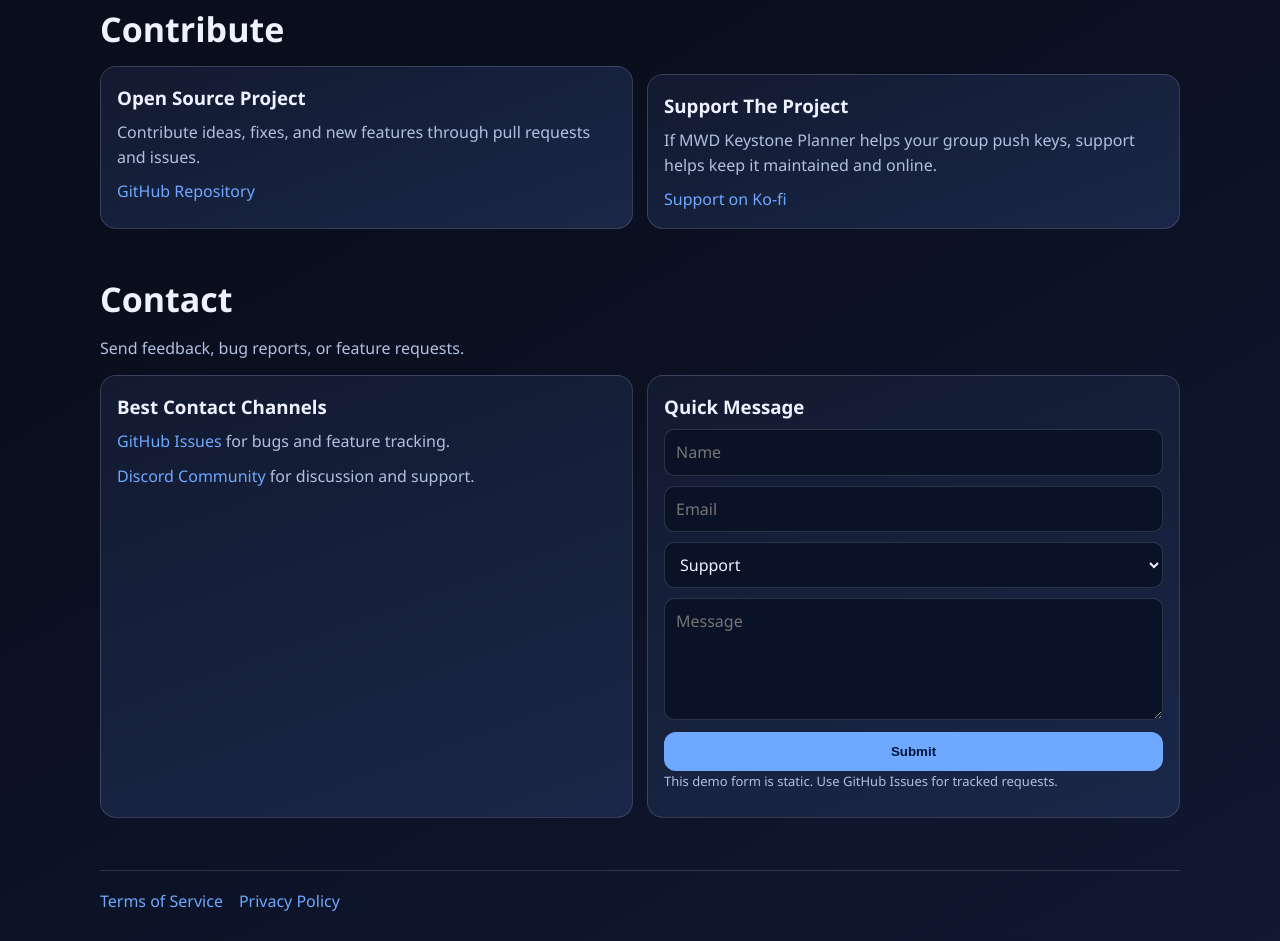
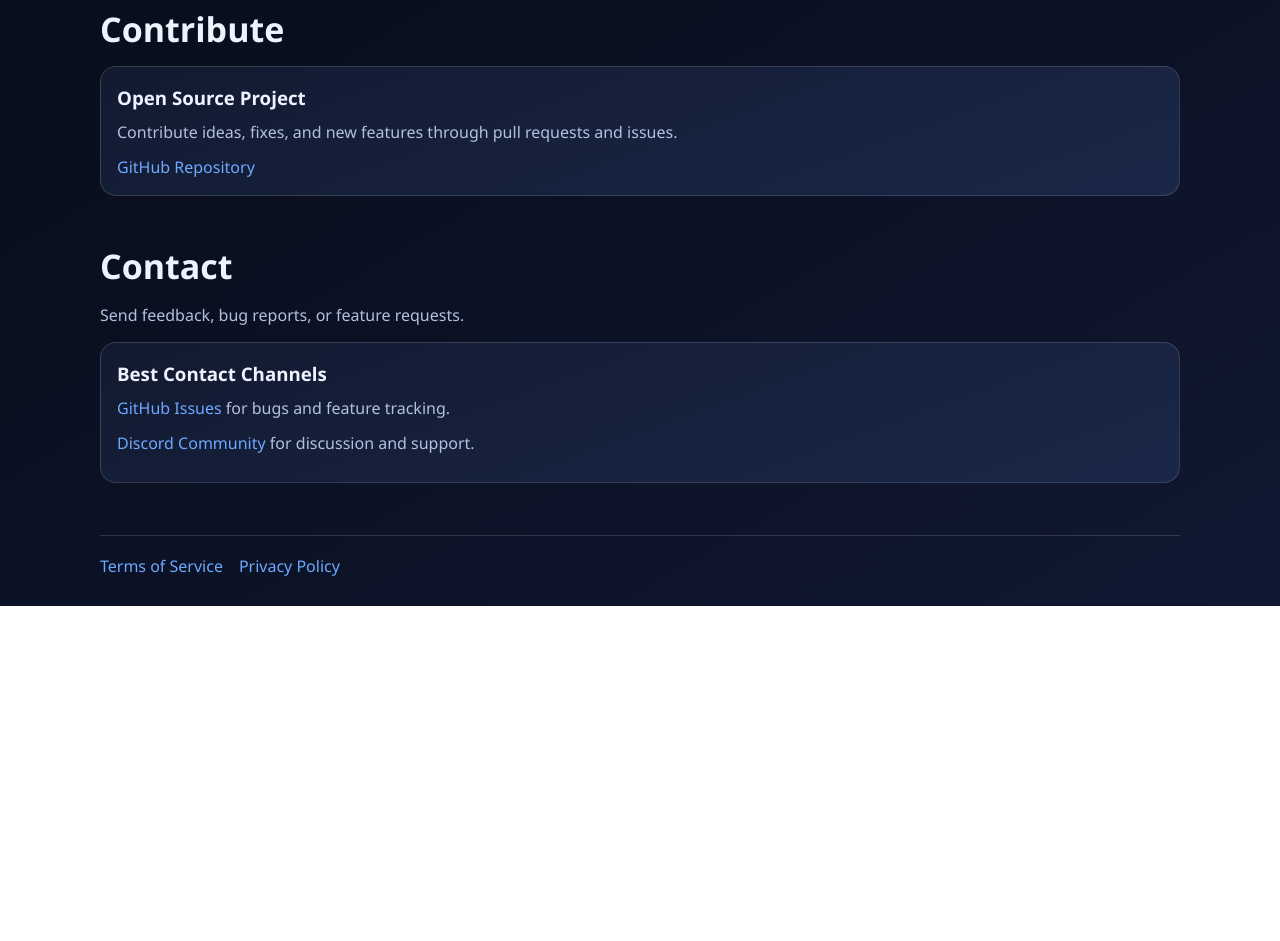
Before and after one commit to tobytuuby/MWD-Keystone-Planner, a website: page website/index.html in a window 1280 px wide. Shown: the part 1075-2016 px from the top of the page. After the commit the page ends 1681 px from the top, so only its background shows below. Drawn offline with Linux system fonts and the light colour scheme.

Commit message:
Remove quick message and support sections from website

```diff
--- a/website/index.html
+++ b/website/index.html
@@ -72,45 +72,21 @@
 
     <section id="contribute">
       <h2>Contribute</h2>
-      <div class="grid-2">
       <article class="panel">
         <h3>Open Source Project</h3>
         <p>Contribute ideas, fixes, and new features through pull requests and issues.</p>
         <a href="https://github.com/tobytuuby/MWD-Keystone-Planner">GitHub Repository</a>
       </article>
-        <article class="panel support">
-          <h3>Support The Project</h3>
-          <p>If MWD Keystone Planner helps your group push keys, support helps keep it maintained and online.</p>
-          <a href="https://ko-fi.com/mythicratinghelper">Support on Ko-fi</a>
-        </article>
-      </div>
     </section>
 
     <section id="contact">
       <h2>Contact</h2>
       <p class="section-intro">Send feedback, bug reports, or feature requests.</p>
-      <div class="grid-2">
       <article class="panel">
         <h3>Best Contact Channels</h3>
         <p><a href="https://github.com/tobytuuby/MWD-Keystone-Planner/issues">GitHub Issues</a> for bugs and feature tracking.</p>
         <p><a href="https://discord.gg/ucgP4dvmtQ">Discord Community</a> for discussion and support.</p>
       </article>
-        <article class="panel">
-          <h3>Quick Message</h3>
-          <form class="contact-form">
-            <input type="text" placeholder="Name" aria-label="Name">
-            <input type="email" placeholder="Email" aria-label="Email">
-            <select aria-label="Reason">
-              <option>Support</option>
-              <option>Bug Report</option>
-              <option>Feature Request</option>
-            </select>
-            <textarea rows="4" placeholder="Message" aria-label="Message"></textarea>
-            <button class="btn btn-primary" type="button">Submit</button>
-          </form>
-          <p class="note">This demo form is static. Use GitHub Issues for tracked requests.</p>
-        </article>
-      </div>
     </section>
 
     <footer>
--- a/website/styles.css
+++ b/website/styles.css
@@ -176,37 +176,6 @@ h2 {
   color: var(--muted);
 }
 
-.support {
-  margin-top: 8px;
-}
-
-.contact-form {
-  display: grid;
-  gap: 10px;
-}
-
-.contact-form input,
-.contact-form select,
-.contact-form textarea {
-  width: 100%;
-  border-radius: 10px;
-  border: 1px solid var(--border);
-  background: #0a1228;
-  color: var(--text);
-  padding: 10px 11px;
-  font: inherit;
-}
-
-.contact-form button {
-  margin-top: 2px;
-}
-
-.note {
-  margin-top: 8px;
-  font-size: 13px;
-  color: var(--muted);
-}
-
 footer {
   border-top: 1px solid var(--border);
   margin-top: 24px;
```
Lines whose indentation alone changed are shown as unchanged.
